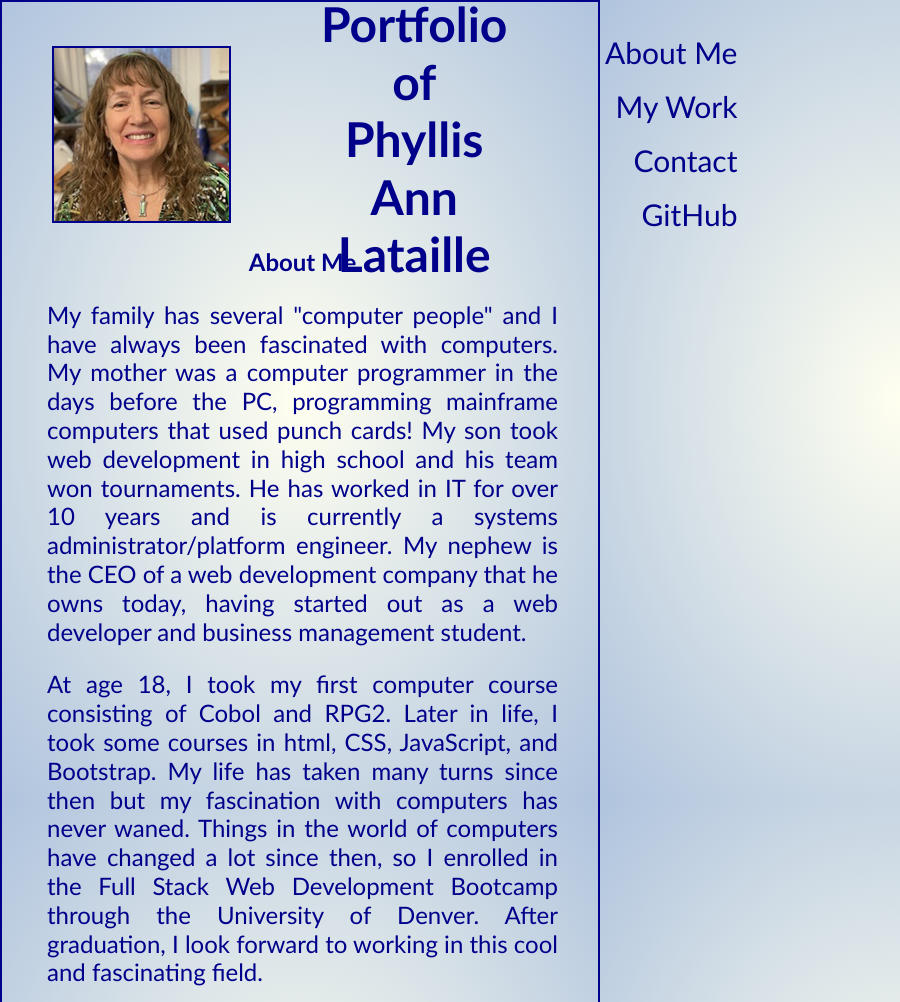
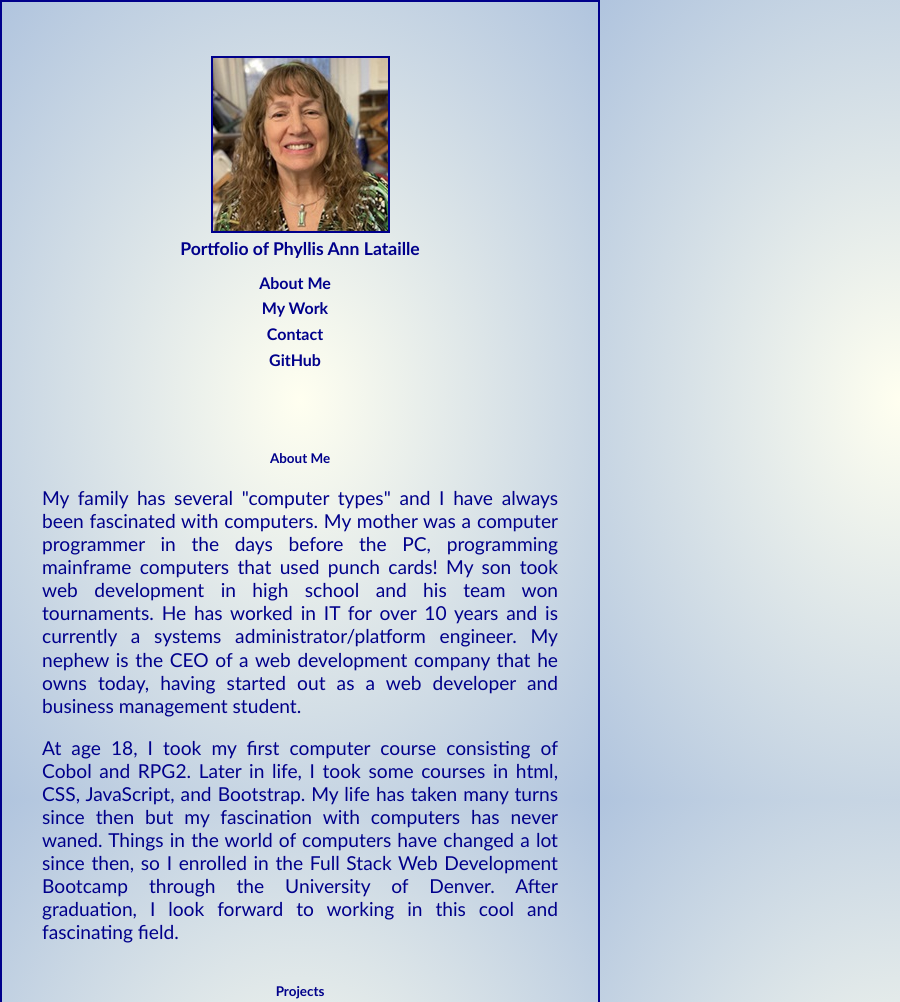
Before and after one commit to lavendarqueen/Portfolio, a plain HTML site: page index.html in a window 600 px wide. Shown: the top 1002 px of the page, 900 px wide, since content can reach past the window. Drawn offline with Linux system fonts and the light colour scheme.

Commit message:
added code to media queries

```diff
--- a/assets/css/style.css
+++ b/assets/css/style.css
@@ -1,10 +1,8 @@
 body {
-  display: flex;
-  flex-direction: column;
-  padding: 0px;
   margin: 0px;
   font-family: "Gill Sans", "Gill Sans MT", "Calibri", "Trebuchet MS",
     sans-serif;
+    font-size: 16px;
   color: darkblue;
   border: 2px solid darkblue;
   background-color: lightsteelblue;
@@ -12,56 +10,60 @@ body {
 }
 header {
   display: flex;
-  justify-content: space-between;
+  justify-content: center;
   align-items: center;
-  font-size: 1.5rem;
   text-decoration-color: darkblue;
-  height: 180px;
-  margin: 42px 40px 0px 50px;
+  max-width: auto;
+  margin: 0 8rem 0 .5em
 }
-.headerDiv img {
+h1 {
   display: flex;
   justify-content: center;
   text-align: center;
+  flex-wrap: flex;
+  margin: 9rem 4rem 5rem 4rem;
+  padding: 1rem;
+  font-size: 2.7em;
 }
-h1 {
-  display: flex;
-  text-align: center;
-  margin: 50px 40px 40px;
-  padding: 50px;
-  font-size: 40px;
-}
+
 header img {
   display: flex;
   border: 2px solid darkblue;
+  margin-top: 5.5rem;
 }
 nav {
   display: flex;
   flex-direction: column;
-  justify-content: right;
+   flex-wrap: nowrap;
   text-decoration: none;
-  margin-top: 15px;
-  width: 150px;
+  font-weight:bold;
+  margin-top: 5rem;
+  /* width: 35px; */
 }
 nav a {
   display: flex;
-  flex-direction: column;
-  text-align: right;
+  flex-direction: row;
+  flex-wrap: wrap;
+  justify-content: center;
+  align-items: center;
   text-decoration: none;
-  padding-bottom: 18px;
+  padding-bottom: 16px;
   padding-right: 10px;
   font-size: 30px;
   height: auto;
   width: 150px;
 }
 h2 {
+  display: flex;
+  justify-content: center;
   text-align: center;
-  margin-bottom: 24px;
-  margin-top: 24px;
-  font-size: x-large;
+  margin-bottom: 1.5em;
+  margin-top: 1.5em;
+  font-size: extra-large;
 }
 h2 #aboutMe {
   text-align: center;
+  margin-top: 0px;
   margin-bottom: 0px;
 }
 
@@ -72,13 +74,14 @@ h2:hover {
 h2 #projects {
   display: flex;
   text-align: center;
+  margin-top: 0.625em;
 }
 main {
   font-size: x-large;
   height: auto;
 }
 section {
-  margin: 10px 40px 24px 45px;
+  margin: 40px 40px 40px 40px;
   text-align: justify;
 }
 .grandParent {
@@ -106,17 +109,21 @@ div.parentTop {
 }
 
 div #codeRefactor .childTop {
+  display: flex;
+  flex-direction: column;
   padding: 30px 30px 30px 30px;
   margin-left: 30px;
   margin-right: 30px;
 }
 
 #codeRefactor {
+  display: flex;
   padding: 0px 30px 0px 30px;
   background-color: ivory;
   border: 2px solid darkblue;
   margin: 0 0 20px 0;
   text-decoration: none;
+
 }
 #card {
   margin: 20px 20px 0px 20px;
@@ -131,7 +138,12 @@ h3 #imageTitle {
   margin-bottom: 0px;
 }
 div #workstation.portfolio {
-  margin-right: 20px;
+  margin-right: 16px;
+}
+.parentBottom {
+  display: flex;
+  justify-content: center;
+  align-items: center;
 }
 .portfolio {
   display: flex;
@@ -146,11 +158,7 @@ div #workstation.portfolio {
   margin: 20px 20px 0px 20px;
   padding: 0px 50px 25px 50px;
 }
-.parentBottom {
-  display: flex;
-  justify-content: center;
-  align-items: center;
-}
+
 img {
   border: 2px solid darkblue;
 }
@@ -160,14 +168,14 @@ footer {
   justify-content: flex-end;
   align-items: center;
   margin-bottom: 100px;
-  padding-bottom: 2px;
+  padding-bottom: 2em;
 }
 
 h3 {
   display: flex;
   justify-content: center;
   margin-bottom: 12px;
-  font-size: 18px;
+  font-size: 1em;
 }
 
 .footerDiv {
@@ -207,9 +215,7 @@ footer h3 {
 
 @media (max-width: 1294px) {
   h3 {
-    font-size: 200%;
-    min-width: 22rem;
-    margin-right: -25rem;
+
   }
 }
 
@@ -224,33 +230,122 @@ footer h3 {
 }
 
 @media (max-width: 992px) {
+  header {
+    /* height: 1000px; */
+    flex-direction: column;
+  }
+  header img {
+    flex-direction: column;
+  }
+
 }
 
 @media (max-width: 768px) {
 }
 
-@media (min-width: 600px) {
-  @media screen and (min-width: 600px) {
-  .headerDiv {
+@media (max-width: 600px) {
+  @media screen and (max-width: 600px) {
+    header {
+    display: flex;
     justify-content: center;
+    align-items: center;
     flex-wrap: wrap;
+    height: 25rem;
+    margin: .5em;
   }
+
   header img {
     display: flex;
     flex-direction: column;
     justify-content: center;
+    align-items: center;
+    text-align: center;
+    margin-top: .5em;
   }
 
   h1 {
     display: flex;
     flex-direction: column;
     flex-wrap: wrap;
+    font-size: 1.1em;
+    margin: .2em;
+    padding-top: .1em;
+    padding-bottom: .2em;
+  }
+
+  nav {
+    display: flex;
+    flex-direction: column;
+    flex-wrap: wrap;
+    justify-content: center;
+    align-items: center;
+    text-align: center;
+    margin-top: .1em;
     font-size: 2em;
   }
 
-  nav {
-    font-size: 1em;
+  nav a {
+    display: flex;
+    flex-direction: column;
+    flex-wrap: wrap;
     justify-content: center;
     align-items: center;
+    padding-bottom: .2em;
+    padding-right: 0.625em;
+    font-size: .5em;
+    padding-top: .2em;
+    height: auto;
+    width: 100%;
   }
+  h2 {
+    display: flex;
+    justify-content: center;
+    text-align: center;
+    margin-bottom: 1.5em;
+    margin-top: .5em;
+    font-size: .7em;
+  }
+  h2 #aboutMe {
+    text-align: center;
+    margin-top: 0px;
+    margin-bottom: 0px;
+  }
+  main {
+    font-size: 1.2em;
+    height: auto;
+  }
+  section {
+    margin: 40px 40px 40px 40px;
+    text-align:justify;
+  }
+  .parentBottom {
+      display: flex;
+      justify-content: center;
+      align-items: center;
+    }
+  .portfolio {
+      display: flex;
+      flex-wrap: wrap;
+      justify-content: center;
+      border: 2px solid darkblue;
+      background: Ivory;
+      font-size: 18px;
+      object-fit: cover;
+      height: auto;
+      width: 390px;
+      margin: 20px 20px 0px 20px;
+      padding: 0px 50px 25px 50px;
+    }
+
+  div #workstation.portfolio {
+      margin-right: 16px;
+    }
+  /* .portfolio {
+      margin: 2em 0em 2em 0em;
+    }  */
+  img {
+      border: 2px solid darkblue;
+  }
+
+
 }
--- a/index.html
+++ b/index.html
@@ -22,7 +22,7 @@
       <section>
         <h2 id="aboutMe" href="aboutMe">About Me</h2>
         <p>
-          My family has several "computer people" and I have always been
+          My family has several "computer types" and I have always been
           fascinated with computers. My mother was a computer programmer in the
           days before the PC, programming mainframe computers that used punch
           cards! My son took web development in high school and his team won tournaments. He has worked in IT for over 10 years and is currently a
```
